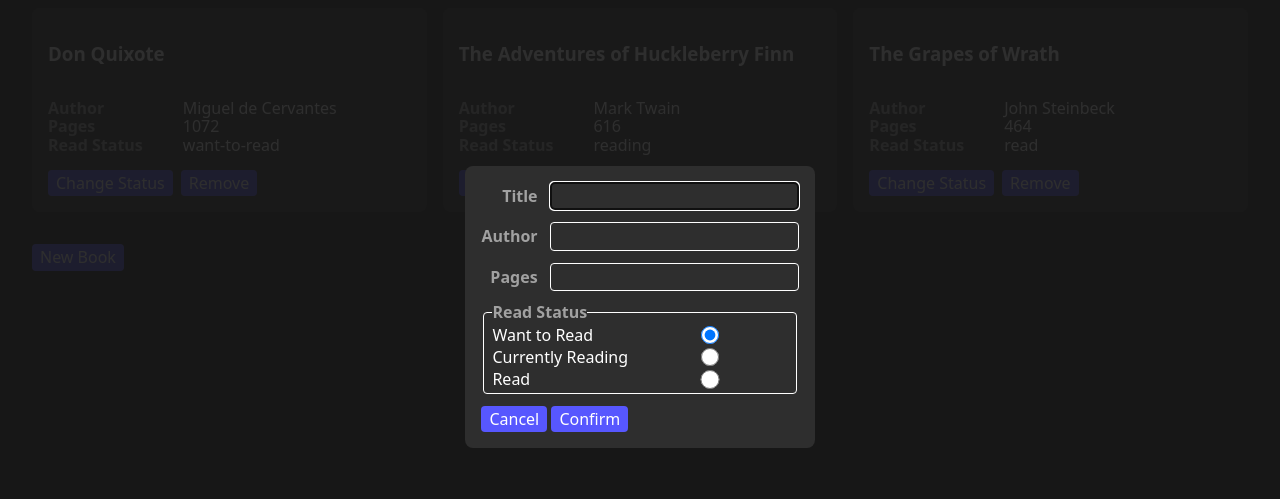
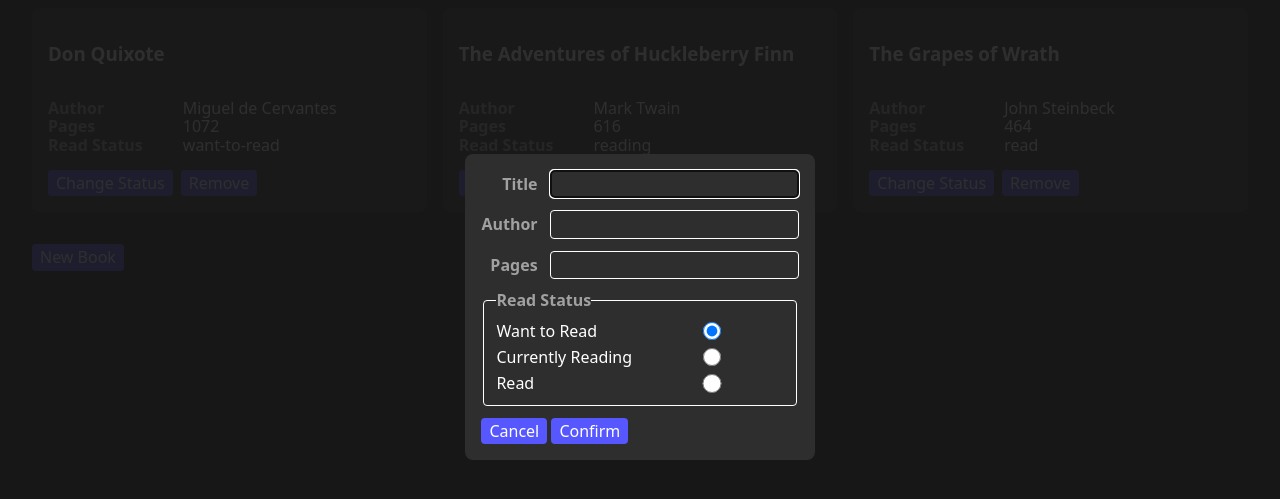
Before and after one commit to cgrustas/library, a plain HTML site: page index.html in a window 1280 px wide. Both pictures are taken after a click on the button "New Book". Shown: the part 93-592 px from the top of the page. Drawn offline with Linux system fonts and the light colour scheme.

Commit message:
Add .5 padding to fieldset and increase gap b/w options to .5rem

```diff
--- a/css/styles.css
+++ b/css/styles.css
@@ -94,7 +94,7 @@ form {
     flex: 1;
     display: grid;
     grid-template-columns: max-content auto;
-    gap: .25rem;
+    gap: .5rem;
 }
 
 .read-status div {
@@ -110,3 +110,7 @@ fieldset {
     background-color: rgb(46, 46, 46);
     border-radius: 4px;
 }
+
+fieldset {
+    padding: .75rem;
+}
```
